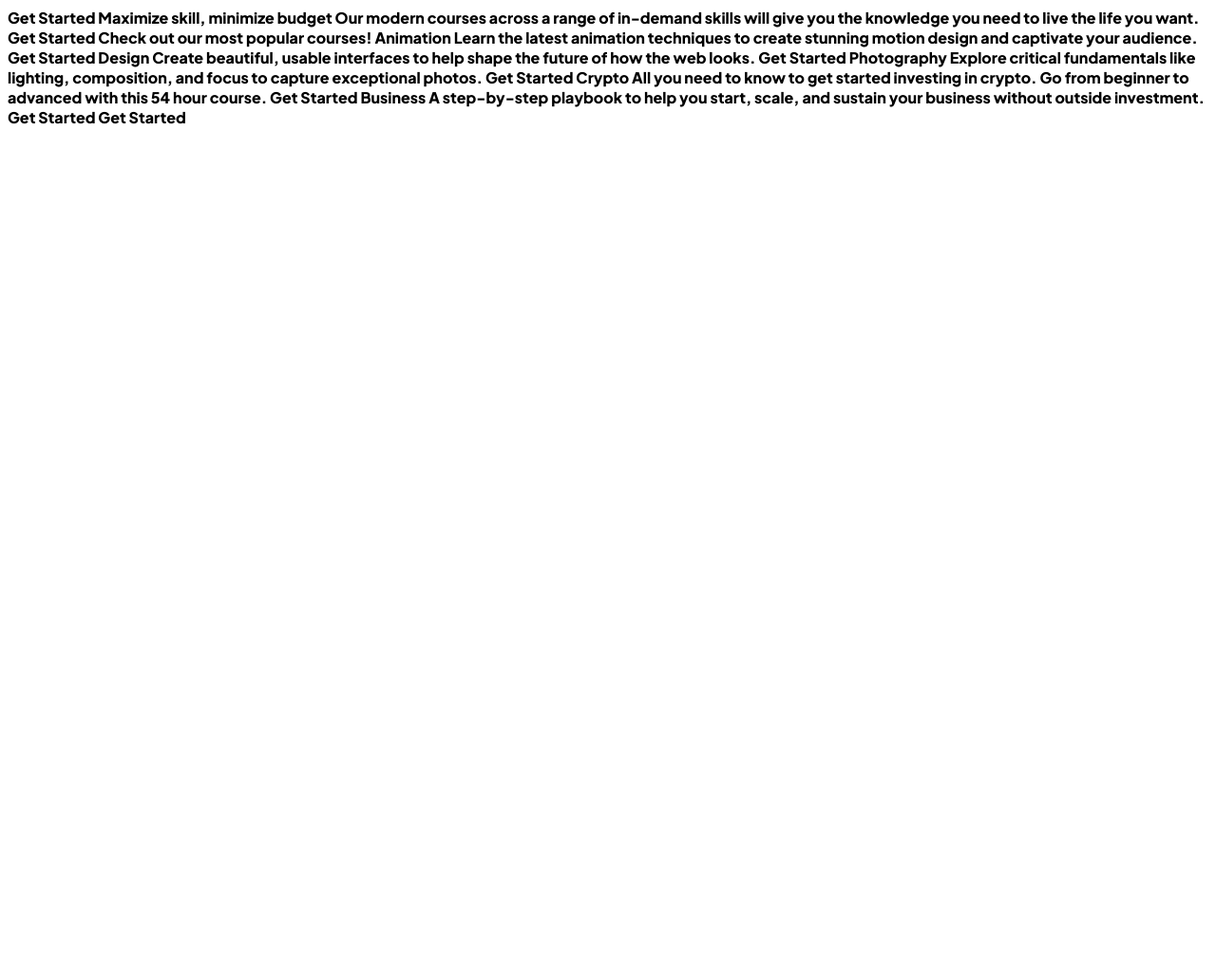
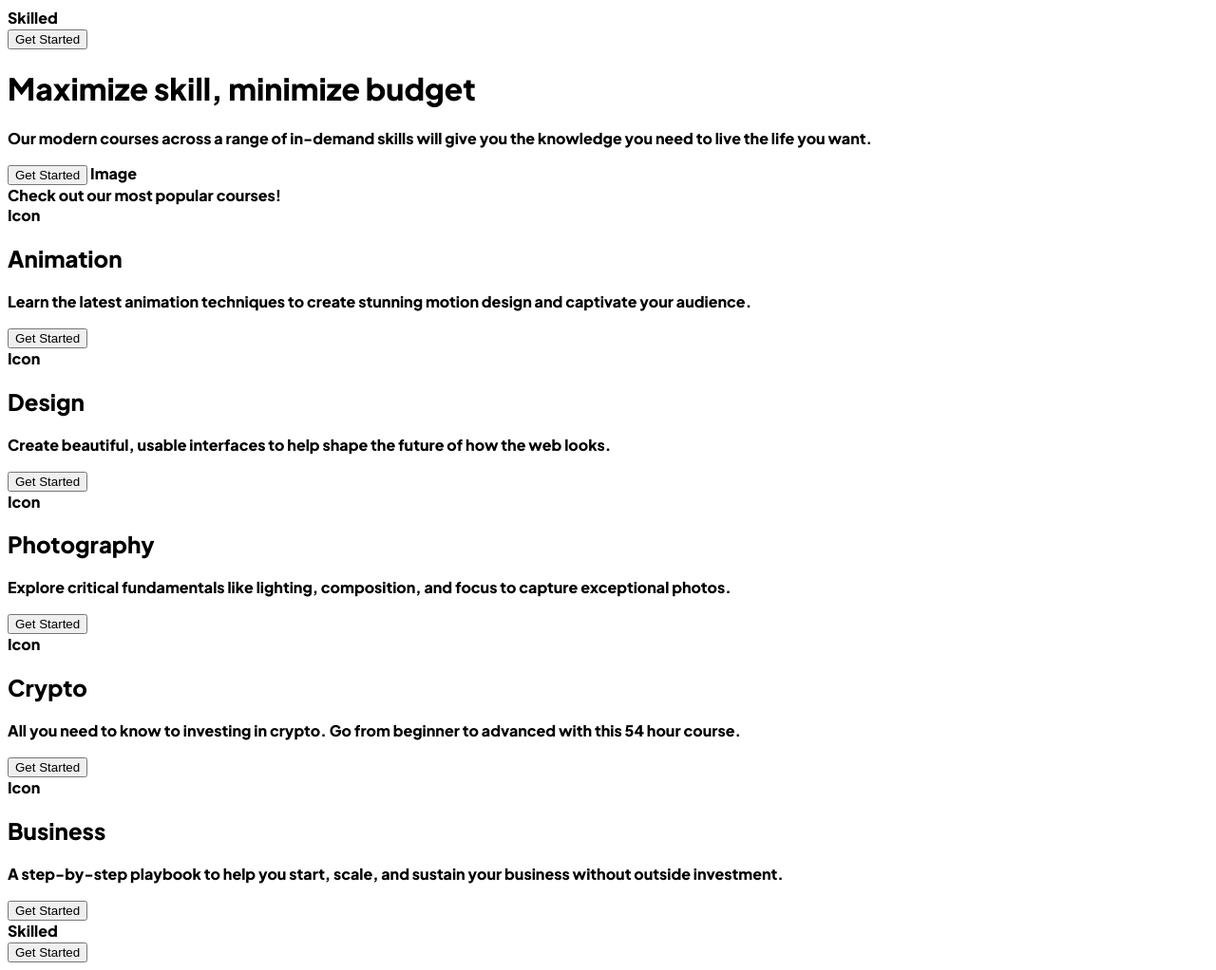
Before and after one commit to erischon/skilled-elearning-landing-page, a plain HTML site: page index.html in a window 1280 px wide. Shown: the whole page at 95% size. Before the commit the page ends 800 px from the top, so only its background shows below. Drawn offline with Linux system fonts and the light colour scheme.

Commit message:
Update index.html

```diff
--- a/index.html
+++ b/index.html
@@ -1,58 +1,100 @@
 <!DOCTYPE html>
 <html lang="en">
   <head>
-  <meta charset="UTF-8">
-  <meta name="viewport" content="width=device-width, initial-scale=1.0">
+    <meta charset="UTF-8" />
+    <meta name="viewport" content="width=device-width, initial-scale=1.0" />
 
-  <link rel="icon" type="image/png" sizes="32x32" href="./assets/favicon-32x32.png">
+    <link
+      rel="icon"
+      type="image/png"
+      sizes="32x32"
+      href="./assets/favicon-32x32.png"
+    />
 
-  <link rel="preconnect" href="https://fonts.googleapis.com">
-  <link rel="preconnect" href="https://fonts.gstatic.com" crossorigin>
-  <link href="https://fonts.googleapis.com/css2?family=Plus+Jakarta+Sans:wght@800&display=swap" rel="stylesheet">
+    <link rel="preconnect" href="https://fonts.googleapis.com" />
+    <link rel="preconnect" href="https://fonts.gstatic.com" crossorigin />
+    <link
+      href="https://fonts.googleapis.com/css2?family=Plus+Jakarta+Sans:wght@800&display=swap"
+      rel="stylesheet"
+    />
 
-  <link rel="stylesheet" href="styles/global.css">
+    <link rel="stylesheet" href="styles/nomalize.css" />
+    <link rel="stylesheet" href="styles/global.css" />
 
     <title>Frontend Mentor | Skilled e-learning landing page</title>
   </head>
   <body>
+    <nav>
+      <div>Skilled</div>
+      <button>Get Started</button>
+    </nav>
 
-  Get Started
-
-  Maximize skill, minimize budget
-
+    <header>
+      <h1>Maximize skill, minimize budget</h1>
+      <p>
         Our modern courses across a range of in-demand skills will give you the
         knowledge you need to live the life you want.
+      </p>
+      <button>Get Started</button>
+      <container>Image</container>
+    </header>
 
-  Get Started
+    <main>
+      <div>Check out our most popular courses!</div>
 
-  Check out our most popular courses!
+      <div>
+        <div>Icon</div>
+        <h2>Animation</h2>
+        <p>
+          Learn the latest animation techniques to create stunning motion design
+          and captivate your audience.
+        </p>
+        <button>Get Started</button>
+      </div>
 
-  Animation
-  Learn the latest animation techniques to create stunning motion
-  design and captivate your audience.
-  Get Started
+      <div>
+        <div>Icon</div>
+        <h2>Design</h2>
+        <p>
+          Create beautiful, usable interfaces to help shape the future of how
+          the web looks.
+        </p>
+        <button>Get Started</button>
+      </div>
 
-  Design
-  Create beautiful, usable interfaces to help shape the future of
-  how the web looks.
-  Get Started
+      <div>
+        <div>Icon</div>
+        <h2>Photography</h2>
+        <p>
+          Explore critical fundamentals like lighting, composition, and focus to
+          capture exceptional photos.
+        </p>
+        <button>Get Started</button>
+      </div>
 
-  Photography
-  Explore critical fundamentals like lighting, composition, and focus
-  to capture exceptional photos.
-  Get Started
+      <div>
+        <div>Icon</div>
+        <h2>Crypto</h2>
+        <p>
+          All you need to know to investing in crypto. Go from beginner to
+          advanced with this 54 hour course.
+        </p>
+        <button>Get Started</button>
+      </div>
 
-  Crypto
-  All you need to know to get started investing in crypto. Go from beginner
-  to advanced with this 54 hour course.
-  Get Started
-
-  Business
-  A step-by-step playbook to help you start, scale, and sustain your business
-  without outside investment.
-  Get Started
-
-  Get Started
-
+      <div>
+        <div>Icon</div>
+        <h2>Business</h2>
+        <p>
+          A step-by-step playbook to help you start, scale, and sustain your
+          business without outside investment.
+        </p>
+        <button>Get Started</button>
+      </div>
+    </main>
+    <footer>
+      <div>Skilled</div>
+      <button>Get Started</button>
+    </footer>
   </body>
 </html>
```
Lines whose indentation alone changed are shown as unchanged.
